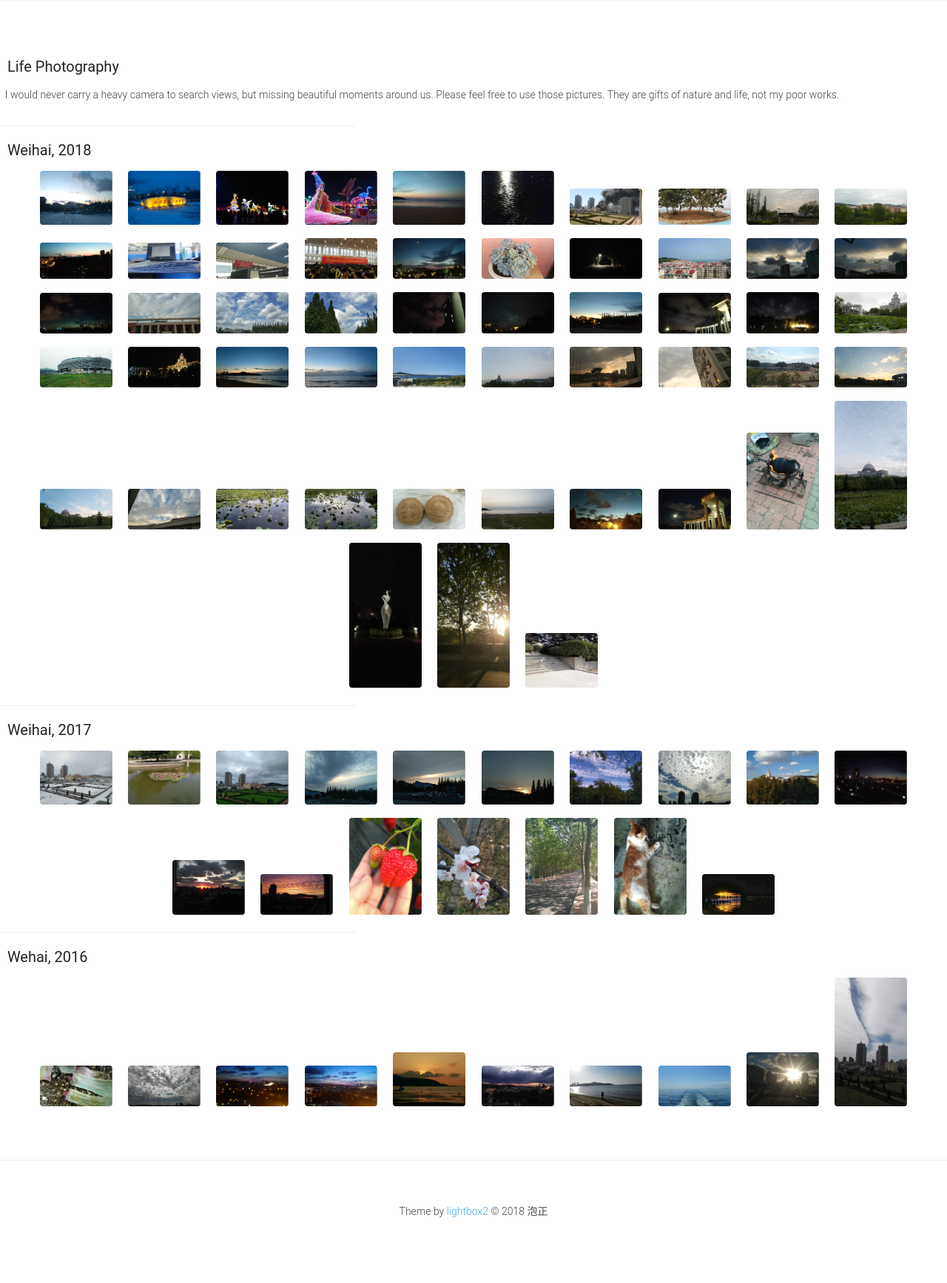
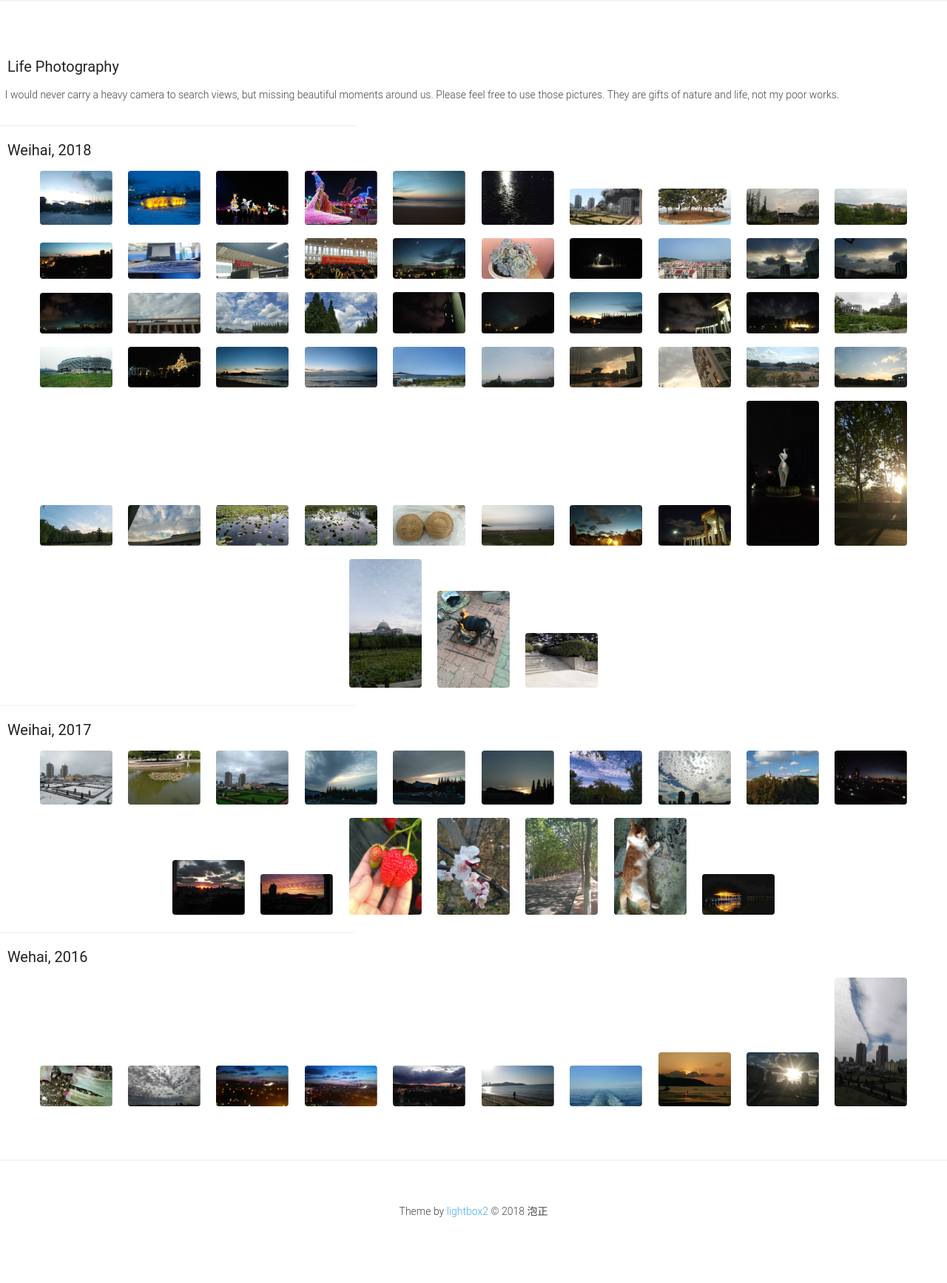
Before and after one commit to PAULYZHENG/paulyzheng.github.io, a Jekyll site: the page photograph/index.html, which Jekyll copies as it is, in a window 1280 px wide. Shown: the whole page at 74% size. Built offline with Jekyll 4.4.1, drawn with Linux system fonts in a browser that asks for light colours.

Commit message:
Update index.html

```diff
--- a/photograph/index.html
+++ b/photograph/index.html
@@ -65,10 +65,10 @@
       <a class="example-image-link" href="./photo/2018050.jpg" data-lightbox="2018" data-title=""><img class="example-image" src="./thumbnail/2018050.jpg"/></a>
       <a class="example-image-link" href="./photo/2018051.jpg" data-lightbox="2018" data-title=""><img class="example-image" src="./thumbnail/2018051.jpg"/></a>
       <a class="example-image-link" href="./photo/2018052.jpg" data-lightbox="2018" data-title=""><img class="example-image" src="./thumbnail/2018052.jpg"/></a>
-      <a class="example-image-link" href="./photo/2018006.jpg" data-lightbox="2018" data-title=""><img class="example-image" src="./thumbnail/2018006.jpg"/></a>
-      <a class="example-image-link" href="./photo/2018046.jpg" data-lightbox="2018" data-title=""><img class="example-image" src="./thumbnail/2018046.jpg"/></a>
       <a class="example-image-link" href="./photo/2018011.jpg" data-lightbox="2018" data-title=""><img class="example-image" src="./thumbnail/2018011.jpg"/></a>
       <a class="example-image-link" href="./photo/2018013.jpg" data-lightbox="2018" data-title=""><img class="example-image" src="./thumbnail/2018013.jpg"/></a>
+      <a class="example-image-link" href="./photo/2018046.jpg" data-lightbox="2018" data-title=""><img class="example-image" src="./thumbnail/2018046.jpg"/></a>
+      <a class="example-image-link" href="./photo/2018006.jpg" data-lightbox="2018" data-title=""><img class="example-image" src="./thumbnail/2018006.jpg"/></a>
       <a class="example-image-link" href="./photo/2018053.jpg" data-lightbox="2018" data-title=""><img class="example-image" src="./thumbnail/2018053.jpg"/></a>
     </div>
 
@@ -103,10 +103,10 @@
       <a class="example-image-link" href="./photo/2016002.jpg" data-lightbox="2016" data-title=""><img class="example-image" src="./thumbnail/2016002.jpg"/></a>
       <a class="example-image-link" href="./photo/2016003.jpg" data-lightbox="2016" data-title=""><img class="example-image" src="./thumbnail/2016003.jpg"/></a>
       <a class="example-image-link" href="./photo/2016004.jpg" data-lightbox="2016" data-title=""><img class="example-image" src="./thumbnail/2016004.jpg"/></a>
-      <a class="example-image-link" href="./photo/2016005.jpg" data-lightbox="2016" data-title=""><img class="example-image" src="./thumbnail/2016005.jpg"/></a>
       <a class="example-image-link" href="./photo/2016006.jpg" data-lightbox="2016" data-title=""><img class="example-image" src="./thumbnail/2016006.jpg"/></a>
       <a class="example-image-link" href="./photo/2016007.jpg" data-lightbox="2016" data-title=""><img class="example-image" src="./thumbnail/2016007.jpg"/></a>
       <a class="example-image-link" href="./photo/2016009.jpg" data-lightbox="2016" data-title=""><img class="example-image" src="./thumbnail/2016009.jpg"/></a>
+      <a class="example-image-link" href="./photo/2016005.jpg" data-lightbox="2016" data-title=""><img class="example-image" src="./thumbnail/2016005.jpg"/></a>
       <a class="example-image-link" href="./photo/2016001.jpg" data-lightbox="2016" data-title=""><img class="example-image" src="./thumbnail/2016001.jpg"/></a>
       <a class="example-image-link" href="./photo/2016008.jpg" data-lightbox="2016" data-title=""><img class="example-image" src="./thumbnail/2016008.jpg"/></a>
     </div>
```
